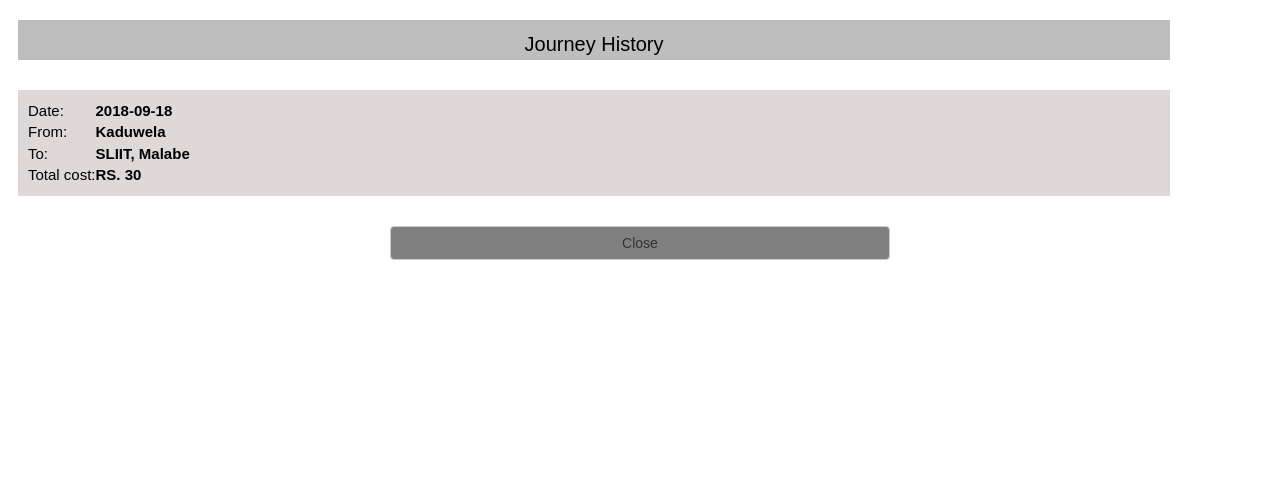
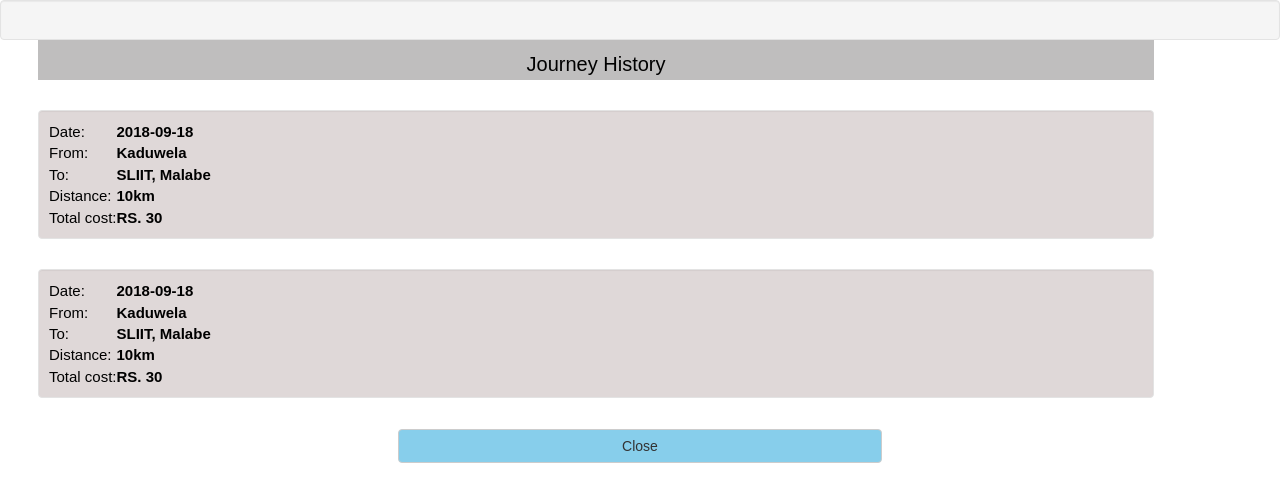
Before and after one commit to RISBandara/Ticketing_system, a React (Create React App) app in the folder Ticketing/: page /History in a window 1280 px wide. Shown: the top 502 px of the page. Built offline with nearby package versions, Linux system fonts and the light colour scheme.

Commit message:
journey maps

```diff
--- a/Ticketing/src/css/history.css
+++ b/Ticketing/src/css/history.css
@@ -11,9 +11,10 @@
 
 .history .okButton{
 
-    background-color: gray;
+    background-color: skyblue;
     width: 40%;
-    margin: 0px 0px 0px 0px;
+    height: 40%;
+    margin: 1px 1px 1px 1px;
 
 }
 
--- a/Ticketing/src/views/history/history.jsx
+++ b/Ticketing/src/views/history/history.jsx
@@ -20,20 +20,20 @@ export default class History extends Component{
 
     render(){
         return(
-            <div className="history">
+            <div className="history well" >
             <div className="col-sm-12 UserHeader">
                 <center>
                     <h2>{this.state.customerDetails.name}</h2>
                     <p>{this.state.customerDetails.Address}</p>
                 </center>
             </div>
-            <div className="col-sm-12 boxHeader">
+            <div className="col-sm-10 boxHeader">
                 <center>
                 <p>Journey History</p>
                 </center>
 
             </div>
-            <div className="col-sm-12 box">
+            <div className="col-sm-10 box well" >
             <table>
                     <tr>
                         <td>Date: </td>
@@ -48,16 +48,42 @@ export default class History extends Component{
                         <td><b>SLIIT, Malabe</b></td>
                     </tr>
                     <tr>
+                        <td>Distance: </td>
+                        <td><b>10km</b></td>
+                    </tr>
+                    <tr>
                         <td>Total cost: </td>
                         <td><b>RS. 30</b></td>
                     </tr>
                 </table>
 
 
+
             </div>
-
-
-
+            <div className="col-sm-12 box well" >
+                <table>
+                    <tr>
+                        <td>Date: </td>
+                        <td><b>2018-09-18</b></td>
+                    </tr>
+                    <tr>
+                        <td>From: </td>
+                        <td><b>Kaduwela</b></td>
+                    </tr>
+                    <tr>
+                        <td>To: </td>
+                        <td><b>SLIIT, Malabe</b></td>
+                    </tr>
+                    <tr>
+                        <td>Distance: </td>
+                        <td><b>10km</b></td>
+                    </tr>
+                    <tr>
+                        <td>Total cost: </td>
+                        <td><b>RS. 30</b></td>
+                    </tr>
+                </table>
+            </div>
             <center>
             <div className="col-md-12">
                 <Link to='/home'>
```
Also changed, not shown: 1 other file (tests, documents, lock files or other folders).
